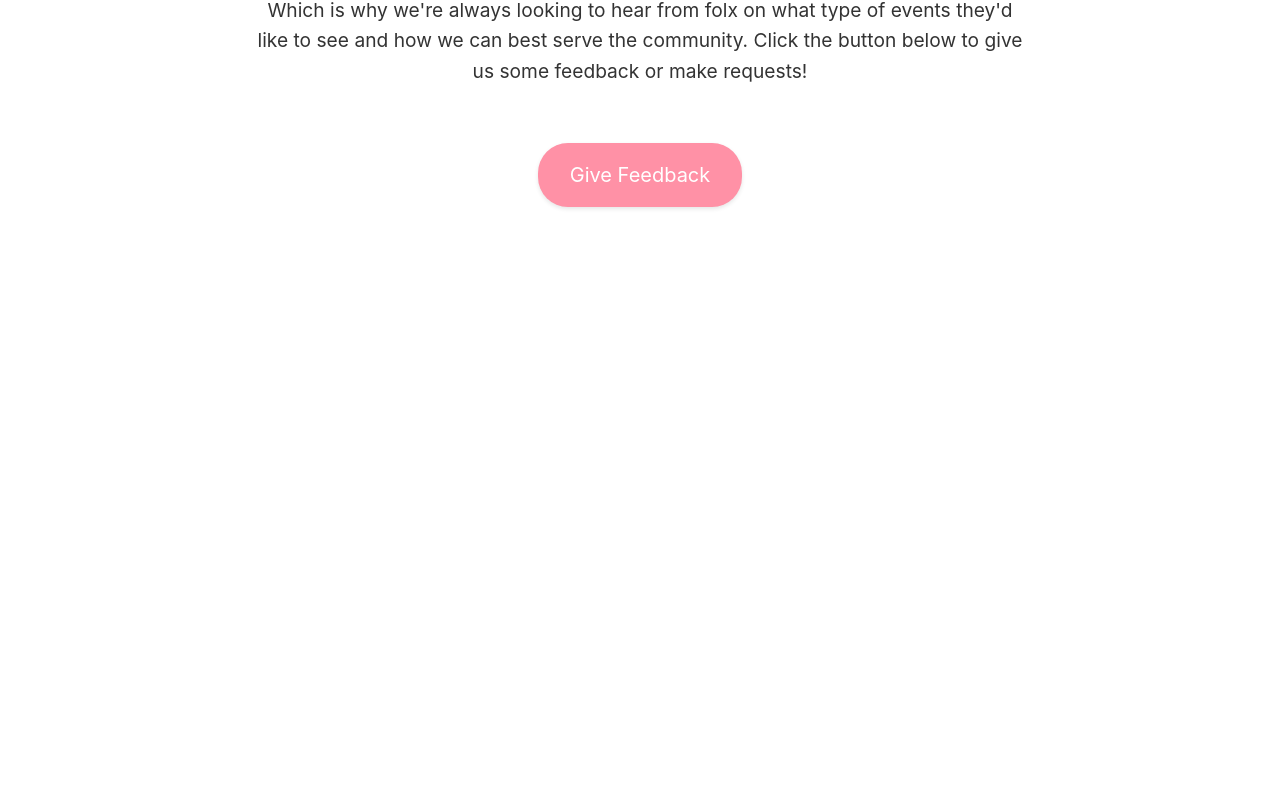
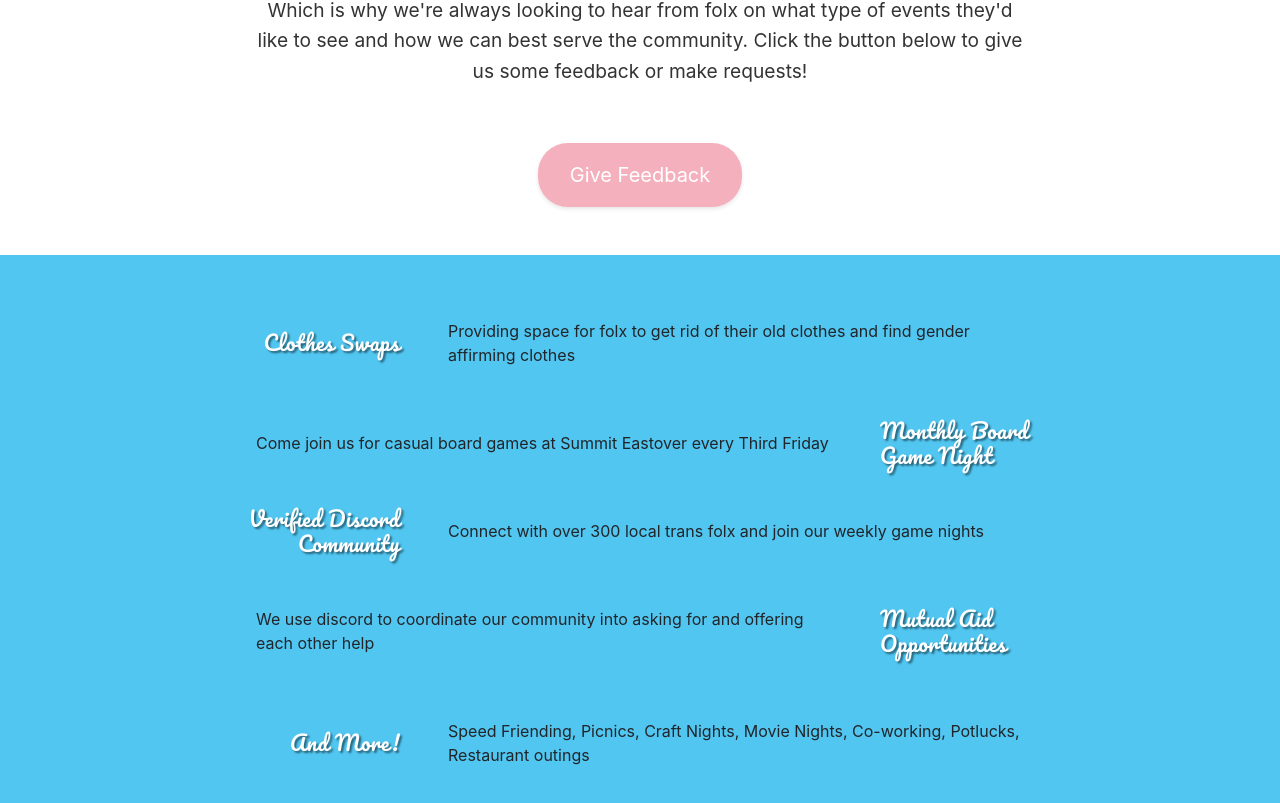
Before and after one commit to t4tclt/t4tclt, a React (Create React App) app: page / in a window 1280 px wide. Shown: the part 935-1738 px from the top of the page. Before the commit the page ends 1190 px from the top, so only its background shows below. Built offline with nearby package versions, Linux system fonts and the light colour scheme.

Commit message:
add summary

```diff
--- a/public/index.html
+++ b/public/index.html
@@ -24,6 +24,7 @@
       work correctly both with client-side routing and a non-root public URL.
       Learn how to configure a non-root public URL by running `npm run build`.
     -->
+    <link href="https://fonts.googleapis.com/css2?family=Pacifico&display=swap" rel="stylesheet">
     <title>T4TCLT</title>
   </head>
   <body>
--- a/src/routes/Home.css
+++ b/src/routes/Home.css
@@ -16,7 +16,7 @@ body {
   position: relative;
   display: flex;
   flex-direction: column;
-  background-color: #44c9fa;
+  background-color: #51c6f1;
 }
 
 .pattern-background {
@@ -69,7 +69,8 @@ body {
 }
 
 .feedback-button {
-  background-color: #ff91a6;
+  background-color: #f5b0be;
+
   color: white;
   border: none;
   padding: 1rem 2rem;
@@ -113,6 +114,55 @@ body {
   box-shadow: 0 4px 8px var(--shadow-color-hover);
 }
 
+.summary-section {
+  width: 100%;
+  background-color: var(--background-grey);
+  padding: 3rem 0;
+  display: flex;
+  flex-direction: column;
+  gap: 2rem;
+}
+
+.summary-item {
+  display: flex;
+  width: 90%;
+  max-width: 800px;
+  margin: 0 auto;
+  gap: 2rem;
+  align-items: center;
+}
+
+.summary-item.right {
+  flex-direction: row-reverse;
+}
+
+.summary-title {
+  width: 20%;
+  font-family: 'Pacifico', cursive;
+  font-weight: normal;
+  color: white;
+
+  text-align: right;
+  font-size: 1.3rem;
+  flex-shrink: 0;
+  line-height: 1.2;
+  letter-spacing: 0.5px;
+  text-shadow: 2px 2px 2px rgba(0, 0, 0, 0.5);
+}
+
+.summary-item.right .summary-title {
+  text-align: left;
+}
+
+.summary-content {
+  width: 80%;
+  padding: 1rem;
+  background-color: var(--white);
+  border-radius: 8px;
+  box-shadow: 0 2px 4px var(--shadow-color);
+  line-height: 1.5;
+}
+
 @media (max-width: 768px) {
   .logo-container {
     top: calc(33vh - 12.5vh);
@@ -147,4 +197,20 @@ body {
     padding: 0.4rem;
   }
 
+  .summary-item,
+  .summary-item.right {
+    flex-direction: column;
+    gap: 0.5rem;
+  }
+
+  .summary-title,
+  .summary-item.right .summary-title {
+    width: 100%;
+    text-align: center;
+  }
+
+  .summary-content {
+    width: 100%;
+    padding: 0.8rem;
+  }
 }
--- a/src/routes/Home.tsx
+++ b/src/routes/Home.tsx
@@ -49,6 +49,42 @@ function Home() {
           </button>
         </div>
       </div>
+      <div className="summary-section">
+        <div className="summary-item left">
+          <div className="summary-title">Clothes Swaps</div>
+          <div className="summary-content">
+            Providing space for folx to get rid of their old clothes and find gender affirming clothes
+          </div>
+        </div>
+
+        <div className="summary-item right">
+          <div className="summary-title">Monthly Board Game Night</div>
+          <div className="summary-content">
+            Come join us for casual board games at Summit Eastover every Third Friday
+          </div>
+        </div>
+
+        <div className="summary-item left">
+          <div className="summary-title">Verified Discord Community</div>
+          <div className="summary-content">
+            Connect with over 300 local trans folx and join our weekly game nights
+          </div>
+        </div>
+
+        <div className="summary-item right">
+          <div className="summary-title">Mutual Aid Opportunities</div>
+          <div className="summary-content">
+            We use discord to coordinate our community into asking for and offering each other help
+          </div>
+        </div>
+
+        <div className="summary-item left">
+          <div className="summary-title">And More!</div>
+          <div className="summary-content">
+            Speed Friending, Picnics, Craft Nights, Movie Nights, Co-working, Potlucks, Restaurant outings
+          </div>
+        </div>
+      </div>
     </div>
   );
 }
```
Also changed, not shown: 1 other file (tests, documents, lock files or other folders).
